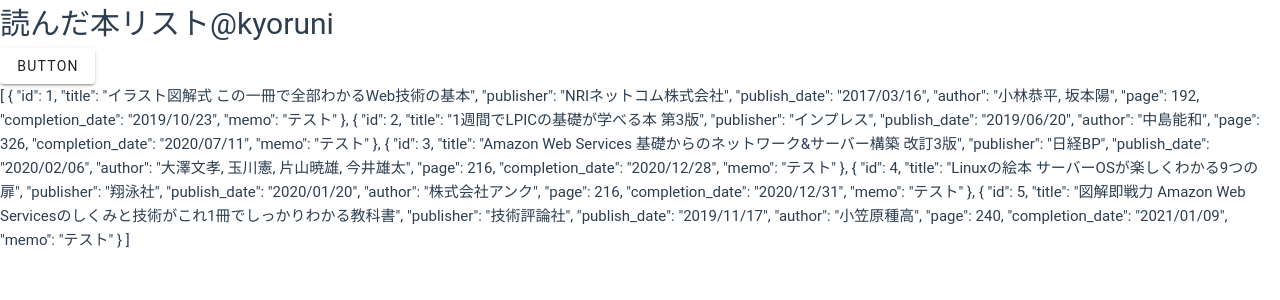
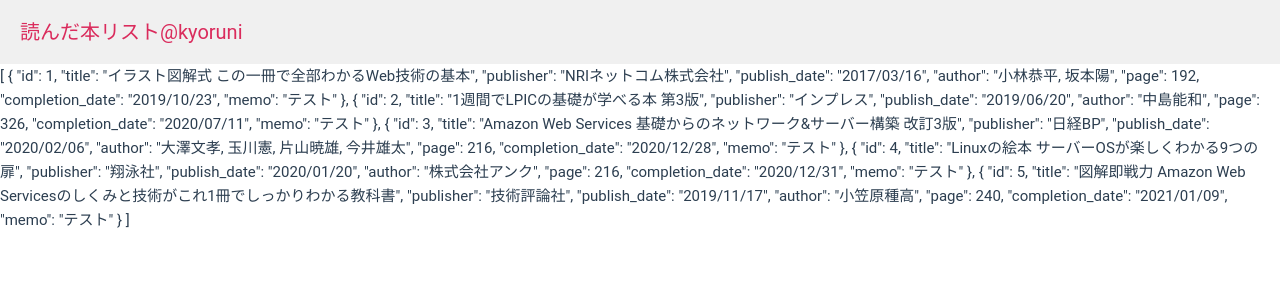
Before and after one commit to kyoruni/reading-log, a Vue app: page / in a window 1280 px wide. Shown: the top 300 px of the page. Built offline with nearby package versions, Linux system fonts and the light colour scheme.

Commit message:
:lipstick: #2 ヘッダー作成

```diff
--- a/src/components/Header.vue
+++ b/src/components/Header.vue
@@ -2,8 +2,7 @@
 </script>
 
 <template>
-  <h1 class="p-component">読んだ本リスト@kyoruni</h1>
-  <v-btn>
-  Button
-</v-btn>
+  <v-toolbar :color="'#f0f0f0'">
+    <v-toolbar-title style="color: #da2b5c;">読んだ本リスト@kyoruni</v-toolbar-title>
+  </v-toolbar>
 </template>
```
